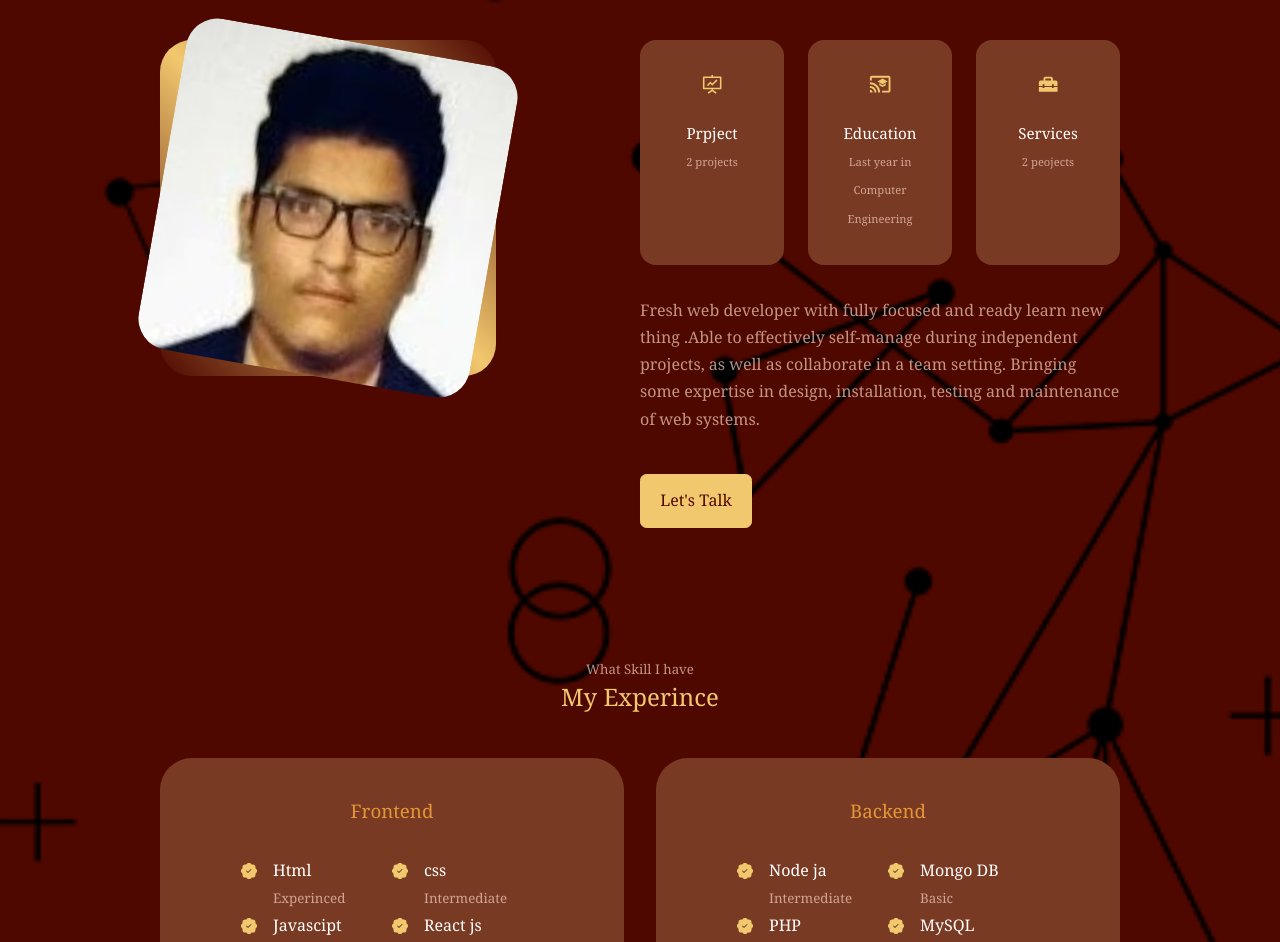
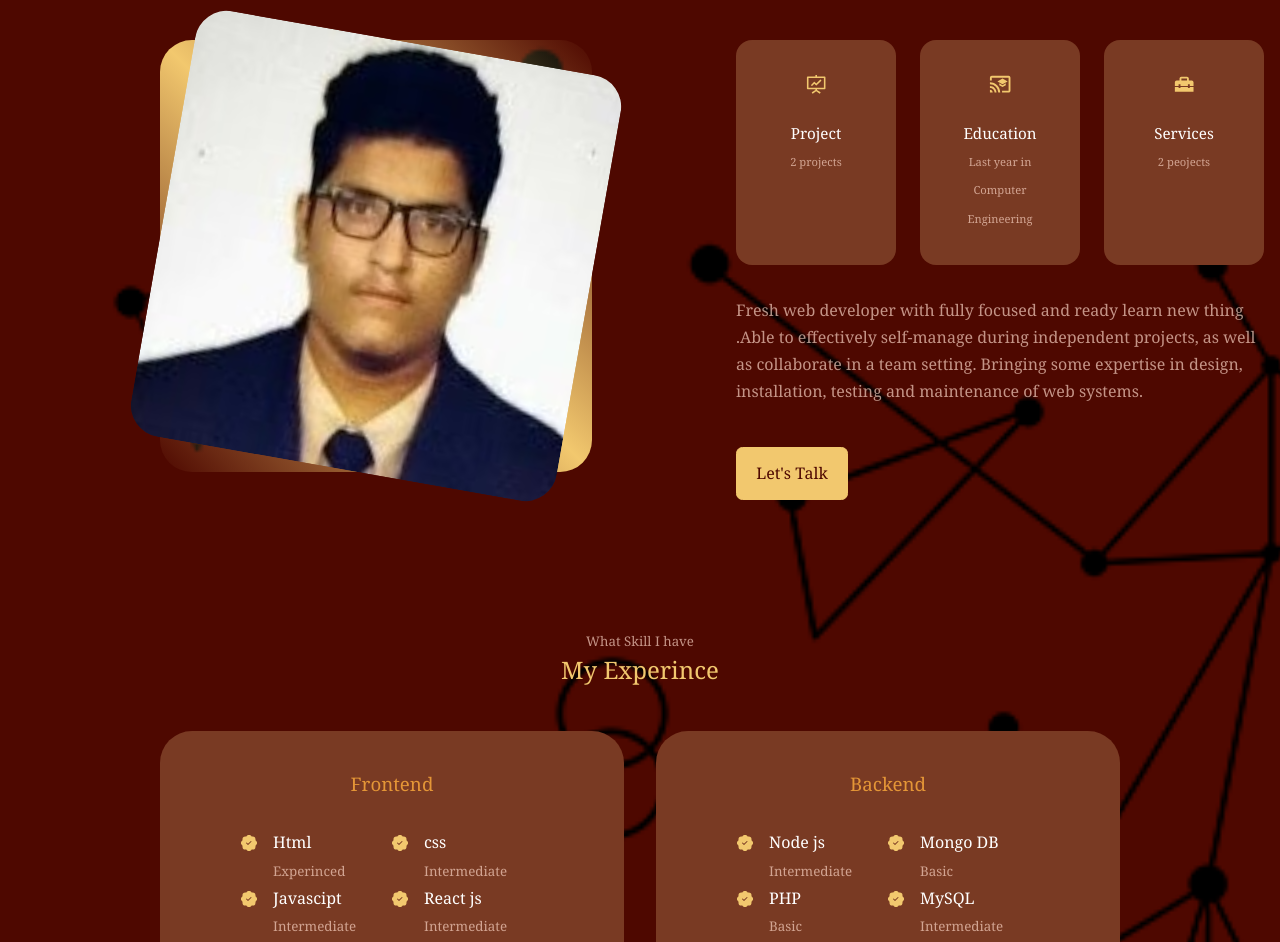
Before and after one commit to Shubhamghule1428/portfolio, a React (Create React App) app: page / in a window 1280 px wide. Shown: the part 990-1932 px from the top of the page. Built offline with nearby package versions, Linux system fonts and the light colour scheme.

Commit message:
fixing image glitch or bug

```diff
--- a/package.json
+++ b/package.json
@@ -8,6 +8,7 @@
     "@testing-library/react": "^13.3.0",
     "@testing-library/user-event": "^13.5.0",
     "es": "^0.8.0",
+    "firebase": "^9.8.4",
     "lint": "^0.7.0",
     "react": "^18.1.0",
     "react-dom": "^18.1.0",
--- a/src/components/about/About.jsx
+++ b/src/components/about/About.jsx
@@ -1,9 +1,9 @@
 import React from "react";
 import "./about.css";
-import MEABOUT from "../../assets/me-about.png"
-import {AiOutlineFundProjectionScreen} from 'react-icons/ai'
-import {MdCastForEducation} from 'react-icons/md'
-import {MdHomeRepairService} from 'react-icons/md'
+import MEABOUT from "../../assets/me-about.png";
+import { AiOutlineFundProjectionScreen } from "react-icons/ai";
+import { MdCastForEducation } from "react-icons/md";
+import { MdHomeRepairService } from "react-icons/md";
 
 const about = () => {
   return (
@@ -21,27 +21,30 @@ const about = () => {
         <div className="about_content">
           <div className="about_cards">
             <article className="about_card">
-              <AiOutlineFundProjectionScreen className="about_icon"/>
-              <h5>Prpject</h5>
+              <AiOutlineFundProjectionScreen className="about_icon" />
+              <h5>Project</h5>
               <small>2 projects</small>
             </article>
             <article className="about_card">
-              <MdCastForEducation className="about_icon"/>
+              <MdCastForEducation className="about_icon" />
               <h5>Education</h5>
               <small>Last year in Computer Engineering</small>
             </article>
             <article className="about_card">
-              <MdHomeRepairService className="about_icon"/>
+              <MdHomeRepairService className="about_icon" />
               <h5>Services</h5>
               <small>2 peojects</small>
             </article>
           </div>
           <p>
-            Fresh web developer with fully focused and ready learn new thing .Able to effectively
-self-manage during independent projects, as well as collaborate in a team setting. Bringing
-some expertise in design, installation, testing and maintenance of web systems.
+            Fresh web developer with fully focused and ready learn new thing
+            .Able to effectively self-manage during independent projects, as
+            well as collaborate in a team setting. Bringing some expertise in
+            design, installation, testing and maintenance of web systems.
           </p>
-          <a href="#contact" className="btn btn-primary">Let's Talk</a>
+          <a href="#contact" className="btn btn-primary">
+            Let's Talk
+          </a>
         </div>
       </div>
     </section>
--- a/src/components/about/about.css
+++ b/src/components/about/about.css
@@ -1,11 +1,12 @@
 .about_container {
   display: grid;
-  grid-template-columns: 35% 50%;
+  grid-template-columns: 45% 55%;
   gap: 15%;
 }
 
 .about_me {
   width: 100%;
+  /* height: 86%; */
   aspect-ratio: 1/1;
   border-radius: 2rem;
   background: linear-gradient(
@@ -20,15 +21,16 @@
 
 .about_me-image {
   border-radius: 2rem;
-  aspect-ratio: 1/1;
   overflow: hidden;
   transform: rotate(10deg);
   transition: var(--transition);
-  /* width: auto; */
+  aspect-ratio: 1/1;
+  width: 100%;
 }
-img {
+.about_me-image img {
   display: block;
   width: 100%;
+  height: 100%;
   object-fit: cover;
 }
 
--- a/src/components/contact/contact.jsx
+++ b/src/components/contact/contact.jsx
@@ -1,9 +1,37 @@
 import React from "react";
 import "./contact.css";
+import { TbBrandGmail } from "react-icons/tb";
 
 const contact = (props) => {
   return (
-    <section id="contact">contact</section>
+    <section id="contact">
+      <h5>Get in touch</h5>
+      <h2>Contact Me</h2>
+
+      <div className="container contact_container">
+        <div className="contact_option">
+          <article className="contact_optioni">
+            <TbBrandGmail />
+            <h4>Email</h4>
+            <h5>wweshivamghule149@gmail.com</h5>
+            <a href="mailto:wweshivamghule149@gmail.com">Send a message</a>
+          </article>
+          <article className="contact_optioni">
+            <TbBrandGmail />
+            <h4>Messanger</h4>
+            <h5>wweshivamghule149@gmail.com</h5>
+            <a href="mailto:wweshivamghule149@gmail.com">Send a message</a>
+          </article>
+          <article className="contact_optioni">
+            <TbBrandGmail />
+            <h4>Email</h4>
+            <h5>wweshivamghule149@gmail.com</h5>
+            <a href="mailto:wweshivamghule149@gmail.com">Send a message</a>
+          </article>
+        </div>
+        {/* End of contact option */}
+      </div>
+    </section>
   );
 };
 
--- a/src/components/experince/Experince.jsx
+++ b/src/components/experince/Experince.jsx
@@ -62,7 +62,7 @@ const Experince = () => {
             <article className="experince_details">
               <BsPatchCheckFill className="experince_details-icon" />
               <div>
-                <h4>Node ja</h4>
+                <h4>Node js</h4>
                 <small className="text-light">Intermediate</small>
               </div>
             </article>
--- a/src/components/experince/experince.css
+++ b/src/components/experince/experince.css
@@ -26,6 +26,7 @@
 .experince_content {
   display: grid;
   grid-template-columns: 1fr 1fr;
+  overflow: hidden;
 }
 
 .experince_details {
@@ -54,10 +55,20 @@
 
 @media screen and(max-width: 600px) {
   .experince_container {
-    gap: 1rem;
+    gap: 0.8rem;
   }
   .experince_container > div {
     width: 100%;
-    padding: 2rem 1rem;
+    padding: 1rem 1rem;
   }
+  .experince_content {
+    display: grid;
+    /* grid-template-columns: 1fr; */
+  }
+  /* .experince_details {
+    display: flex;
+    gap: 0.2rem;
+    text-align: center;
+    padding: 10px;
+  } */
 }
```
Also changed, not shown: 1 other file (tests, documents, lock files or other folders).
